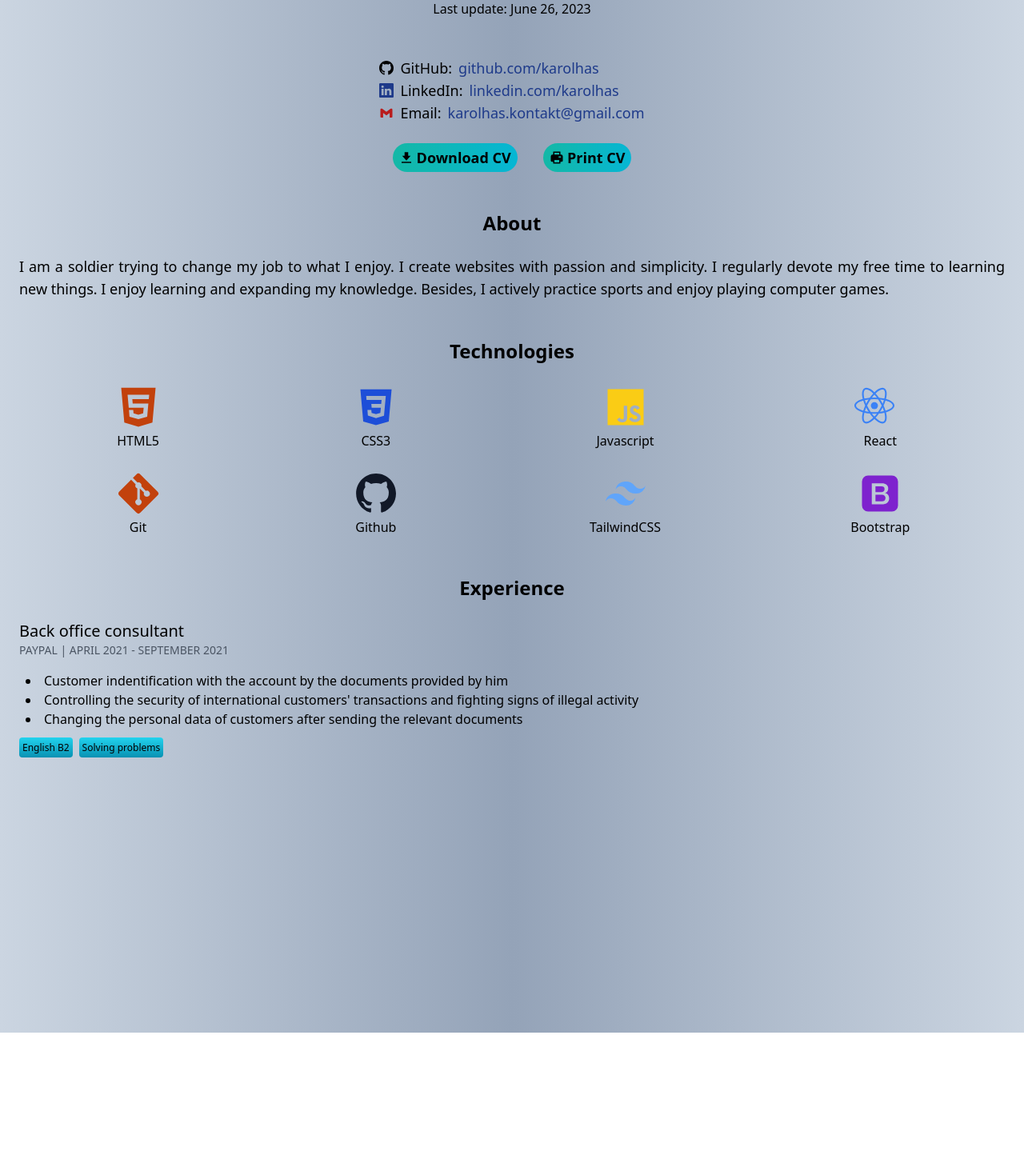
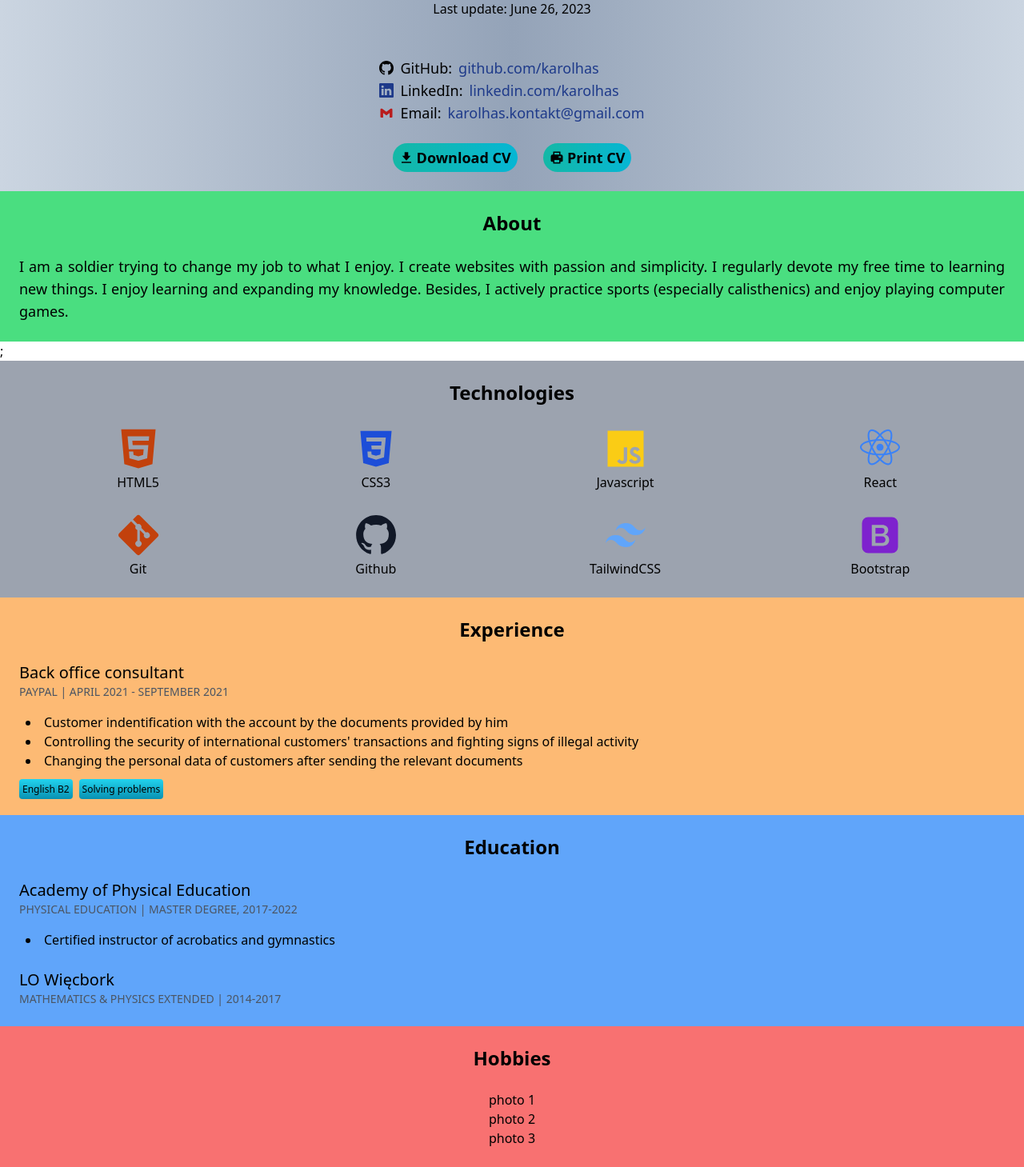
Before and after one commit to karolhas/CV, a React (Vite) app: page / in a window 1280 px wide. Shown: the part 309-1768 px from the top of the page at 80% size. Before the commit the page ends 1600 px from the top, so only its background shows below. Built offline with nearby package versions, Linux system fonts and the light colour scheme.

Commit message:
Added /components folder with Header and About section

```diff
--- a/src/App.tsx
+++ b/src/App.tsx
@@ -1,11 +1,7 @@
-import Image from "../src/assets/hsk.png";
-import { BsLinkedin, BsGithub } from "react-icons/bs";
-import {
-  BiLogoGmail,
-  BiSolidDownload,
-  BiSolidPrinter,
-  BiLogoGit,
-} from "react-icons/bi";
+import Header from "./components/Header";
+import About from "./components/About";
+
+import { BiLogoGit } from "react-icons/bi";
 
 import { AiFillHtml5 } from "react-icons/ai";
 import {
@@ -20,73 +16,10 @@ import {
 function App() {
   return (
     <>
-      <div className="container min-h-[200vh] bg-gradient-to-r from-slate-300 via-slate-400 to-slate-300">
-        <section className="p-6 text-center">
-          <h1 className="pb-4 text-4xl font-bold">Karol Has</h1>
-          <img src={Image} alt="avatar" className="mx-auto w-60 rounded-full" />
-          <h2 className="pt-4 text-2xl ">Front-End Developer</h2>
-          <p className="font-light">Last update: June 26, 2023</p>
-        </section>
+      <Header />
+      <About />
 
-        <section className="flex justify-center p-6">
-          <ul className="text-lg">
-            <li className="flex items-center">
-              <BsGithub />
-              <p className="px-2">GitHub:</p>
-              <a
-                href="#"
-                className="text-blue-900 hover:text-blue-700 hover:underline"
-              >
-                github.com/karolhas
-              </a>
-            </li>
-
-            <li className="flex items-center">
-              <BsLinkedin className="text-blue-900" />
-              <p className="px-2">LinkedIn: </p>
-              <a
-                href="#"
-                className="text-blue-900 hover:text-blue-700 hover:underline"
-              >
-                linkedin.com/karolhas
-              </a>
-            </li>
-
-            <li className="flex items-center">
-              <BiLogoGmail className="text-red-700" />
-              <p className="px-2">Email:</p>
-              <a
-                href="#"
-                className="text-blue-900 hover:text-blue-700 hover:underline"
-              >
-                karolhas.kontakt@gmail.com
-              </a>
-            </li>
-            <li className="flex justify-around pt-6 font-semibold">
-              <button className="flex items-center gap-x-1 rounded-full bg-gradient-to-r from-blue-400 from-teal-500 to-cyan-500 to-cyan-500 px-2 py-1 hover:bg-gradient-to-l">
-                <BiSolidDownload />
-                Download CV
-              </button>
-              <button className="flex items-center gap-x-1 rounded-full bg-gradient-to-r from-blue-400 from-teal-500 to-cyan-500 to-cyan-500 px-2 py-1 hover:bg-gradient-to-l">
-                <BiSolidPrinter />
-                Print CV
-              </button>
-            </li>
-          </ul>
-        </section>
-
-        <section className="p-6">
-          <h2 className="text-center text-2xl font-semibold">About</h2>
-          <p className="pt-6 text-justify text-lg font-light">
-            I am a soldier trying to change my job to what I enjoy. I create
-            websites with passion and simplicity. I regularly devote my free
-            time to learning new things. I enjoy learning and expanding my
-            knowledge. Besides, I actively practice sports and enjoy playing
-            computer games.
-          </p>
-        </section>
-
-        <section className="p-6 text-center">
+      <section className="bg-gray-400 p-6 text-center">
         <h2 className="text-2xl font-semibold">Technologies</h2>
         <div className="grid grid-flow-col grid-rows-2 justify-around gap-y-6 pt-6">
           <div>
@@ -115,7 +48,7 @@ function App() {
             <p className="font-light">TailwindCSS</p>{" "}
           </div>
           <div>
-              <BiLogoReact className="text-6xl text-blue-500" />
+            <BiLogoReact className="mx-auto text-6xl text-blue-500" />
             <p className="font-light">React</p>{" "}
           </div>
           <div>
@@ -125,7 +58,7 @@ function App() {
         </div>
       </section>
 
-        <section className="p-6">
+      <section className="bg-orange-300 p-6">
         <h2 className="text-center text-2xl font-semibold">Experience</h2>
         <h3 className="pt-6 text-xl">Back office consultant</h3>
         <p className="text-sm font-light text-gray-600">
@@ -133,8 +66,8 @@ function App() {
         </p>
         <ul className="ml-2 list-inside list-disc pt-4 font-light">
           <li>
-              Customer indentification with the account by the documents
-              provided by him
+            Customer indentification with the account by the documents provided
+            by him
           </li>
           <li>
             Controlling the security of international customers' transactions
@@ -154,7 +87,30 @@ function App() {
           </span>
         </div>
       </section>
+
+      <section className="bg-blue-400 p-6">
+        <h2 className="text-center text-2xl font-semibold">Education</h2>
+        <h3 className="pt-6 text-xl">Academy of Physical Education</h3>
+        <p className="text-sm font-light text-gray-600">
+          PHYSICAL EDUCATION | MASTER DEGREE, 2017-2022
+        </p>
+        <ul className="ml-2 list-inside list-disc pt-4 font-light">
+          <li>Certified instructor of acrobatics and gymnastics</li>
+        </ul>
+        <h3 className="pt-6 text-xl">LO Więcbork</h3>
+        <p className="text-sm font-light text-gray-600">
+          MATHEMATICS & PHYSICS EXTENDED | 2014-2017
+        </p>
+      </section>
+
+      <section className="bg-red-400 p-6">
+        <h2 className="text-center text-2xl font-semibold">Hobbies</h2>
+        <div className="pt-6 text-center">
+          <p>photo 1</p>
+          <p>photo 2</p>
+          <p>photo 3</p>
         </div>
+      </section>
     </>
   );
 }
--- /dev/null
+++ b/src/components/About.tsx
@@ -0,0 +1,19 @@
+function About() {
+  return (
+    <>
+      <section className="bg-green-400 p-6">
+        <h2 className="text-center text-2xl font-semibold">About</h2>
+        <p className="pt-6 text-justify text-lg font-light">
+          I am a soldier trying to change my job to what I enjoy. I create
+          websites with passion and simplicity. I regularly devote my free time
+          to learning new things. I enjoy learning and expanding my knowledge.
+          Besides, I actively practice sports (especially calisthenics) and
+          enjoy playing computer games.
+        </p>
+      </section>
+      ;
+    </>
+  );
+}
+
+export default About;
--- /dev/null
+++ b/src/components/Header.tsx
@@ -0,0 +1,65 @@
+import Image from "../assets/hsk.png";
+import { BsLinkedin, BsGithub } from "react-icons/bs";
+import { BiLogoGmail, BiSolidDownload, BiSolidPrinter } from "react-icons/bi";
+
+function Header() {
+  return (
+    <div className="container bg-gradient-to-r from-slate-300 via-slate-400 to-slate-300">
+      <section className="p-6 text-center">
+        <h1 className="pb-4 text-4xl font-bold">Karol Has</h1>
+        <img src={Image} alt="avatar" className="mx-auto w-60 rounded-full" />
+        <h2 className="pt-4 text-2xl ">Front-End Developer</h2>
+        <p className="font-light">Last update: June 26, 2023</p>
+      </section>
+
+      <section className="flex justify-center p-6">
+        <ul className="text-lg">
+          <li className="flex items-center">
+            <BsGithub />
+            <p className="px-2">GitHub:</p>
+            <a
+              href="#"
+              className="text-blue-900 hover:text-blue-700 hover:underline"
+            >
+              github.com/karolhas
+            </a>
+          </li>
+
+          <li className="flex items-center">
+            <BsLinkedin className="text-blue-900" />
+            <p className="px-2">LinkedIn: </p>
+            <a
+              href="#"
+              className="text-blue-900 hover:text-blue-700 hover:underline"
+            >
+              linkedin.com/karolhas
+            </a>
+          </li>
+
+          <li className="flex items-center">
+            <BiLogoGmail className="text-red-700" />
+            <p className="px-2">Email:</p>
+            <a
+              href="#"
+              className="text-blue-900 hover:text-blue-700 hover:underline"
+            >
+              karolhas.kontakt@gmail.com
+            </a>
+          </li>
+          <li className="flex justify-around pt-6 font-semibold">
+            <button className="flex items-center gap-x-1 rounded-full bg-gradient-to-r from-blue-400 from-teal-500 to-cyan-500 to-cyan-500 px-2 py-1 hover:bg-gradient-to-l">
+              <BiSolidDownload />
+              Download CV
+            </button>
+            <button className="flex items-center gap-x-1 rounded-full bg-gradient-to-r from-blue-400 from-teal-500 to-cyan-500 to-cyan-500 px-2 py-1 hover:bg-gradient-to-l">
+              <BiSolidPrinter />
+              Print CV
+            </button>
+          </li>
+        </ul>
+      </section>
+    </div>
+  );
+}
+
+export default Header;
```
Lines whose indentation alone changed are shown as unchanged.
